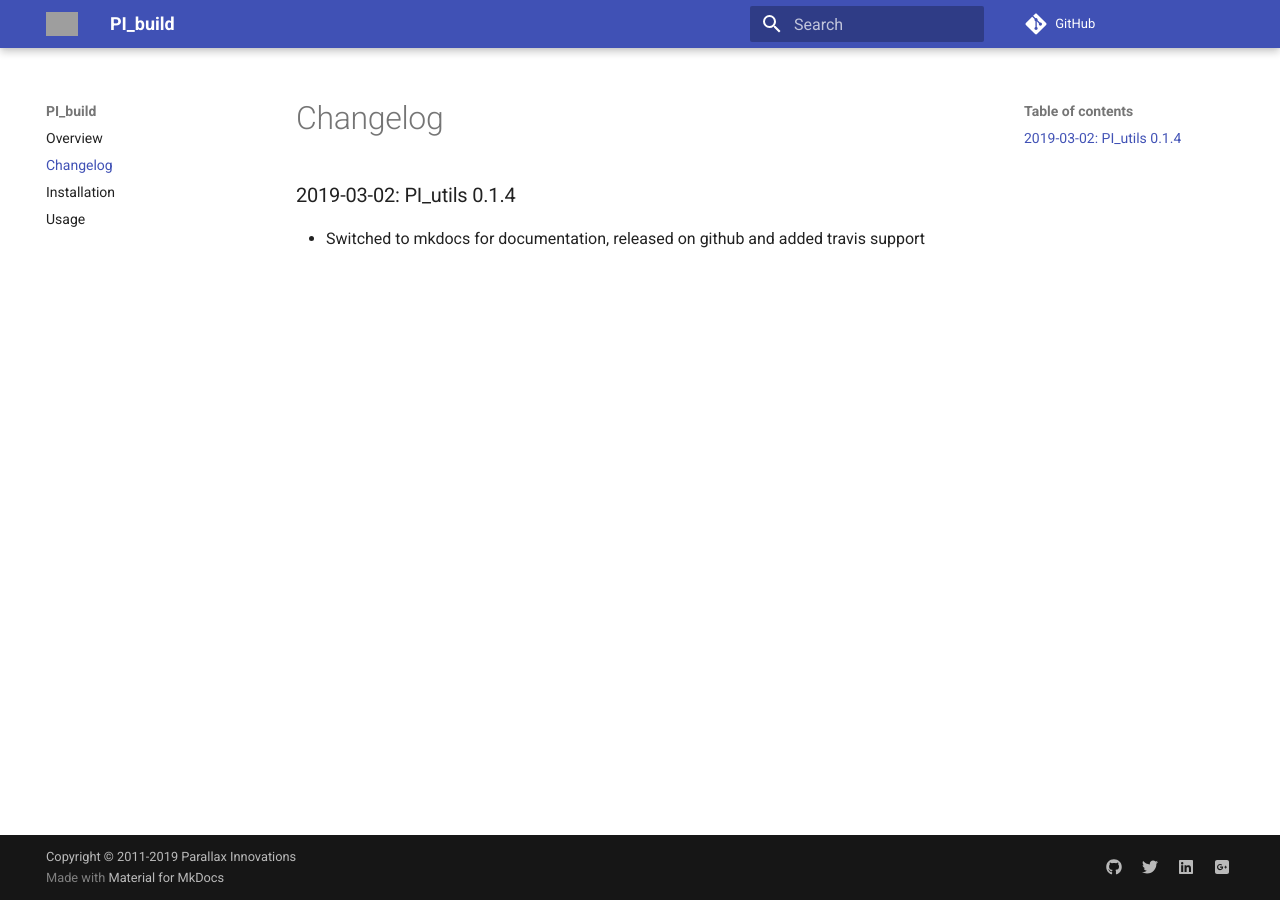
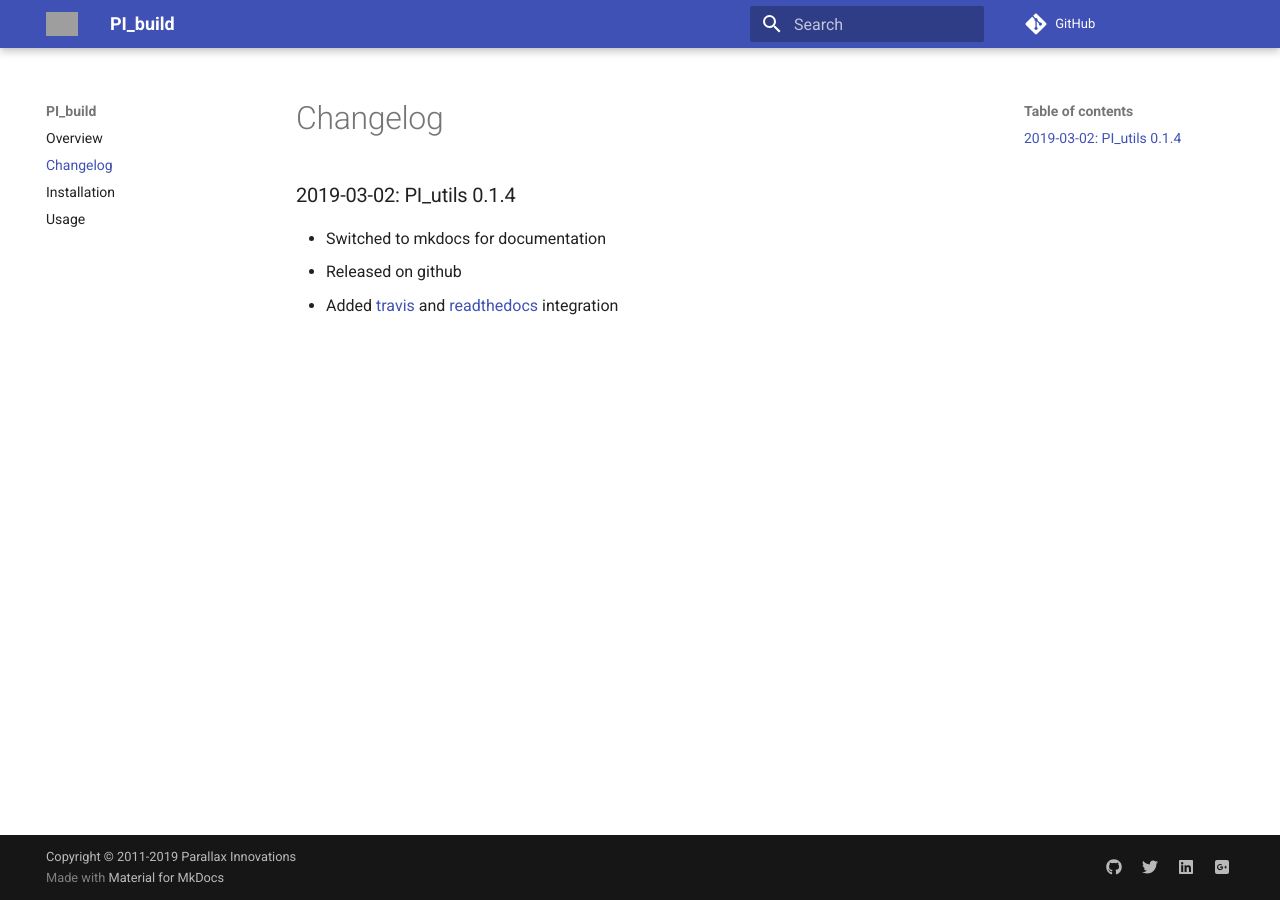
Before and after one commit to parallaxinnovations/PI_build, an MkDocs documentation site: the page built from docs/changelog.md, in a window 1280 px wide. Built offline with MkDocs 1.6.1 and Material for MkDocs 9.7.7, drawn with Linux system fonts in a browser that asks for light colours; comment, search, counter and statistics services are not loaded; grey boxes are pictures that could not be loaded.

Commit message:
ENH: tweak changelog

```diff
--- a/docs/changelog.md
+++ b/docs/changelog.md
@@ -2,4 +2,6 @@
 
 ### 2019-03-02: PI_utils 0.1.4
 
-- Switched to mkdocs for documentation, released on github and added travis support
+- Switched to mkdocs for documentation
+- Released on github
+- Added [travis](https://travis-ci.com/parallaxinnovations/PI_build) and [readthedocs](https://pi-build.readthedocs.io/en/latest/) integration
```
